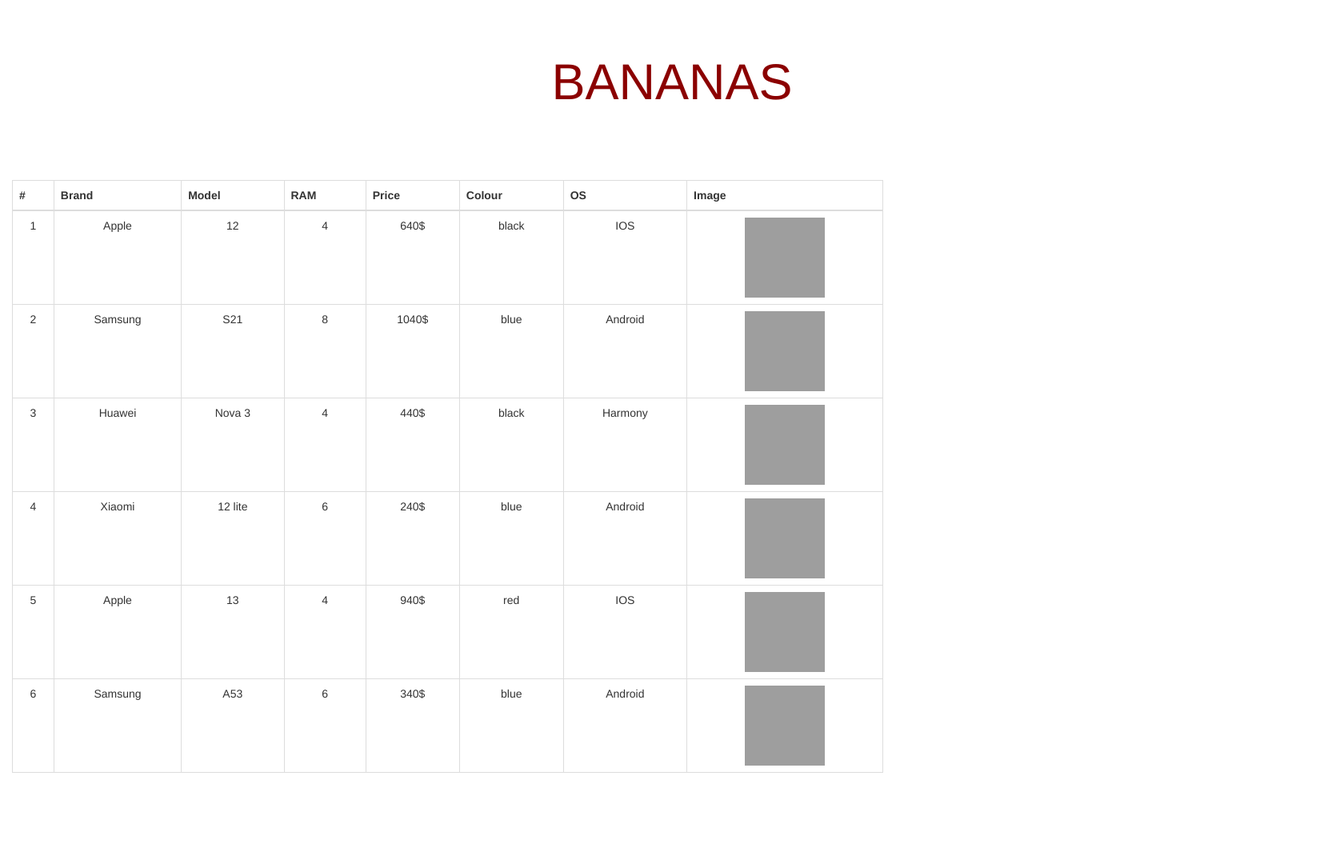
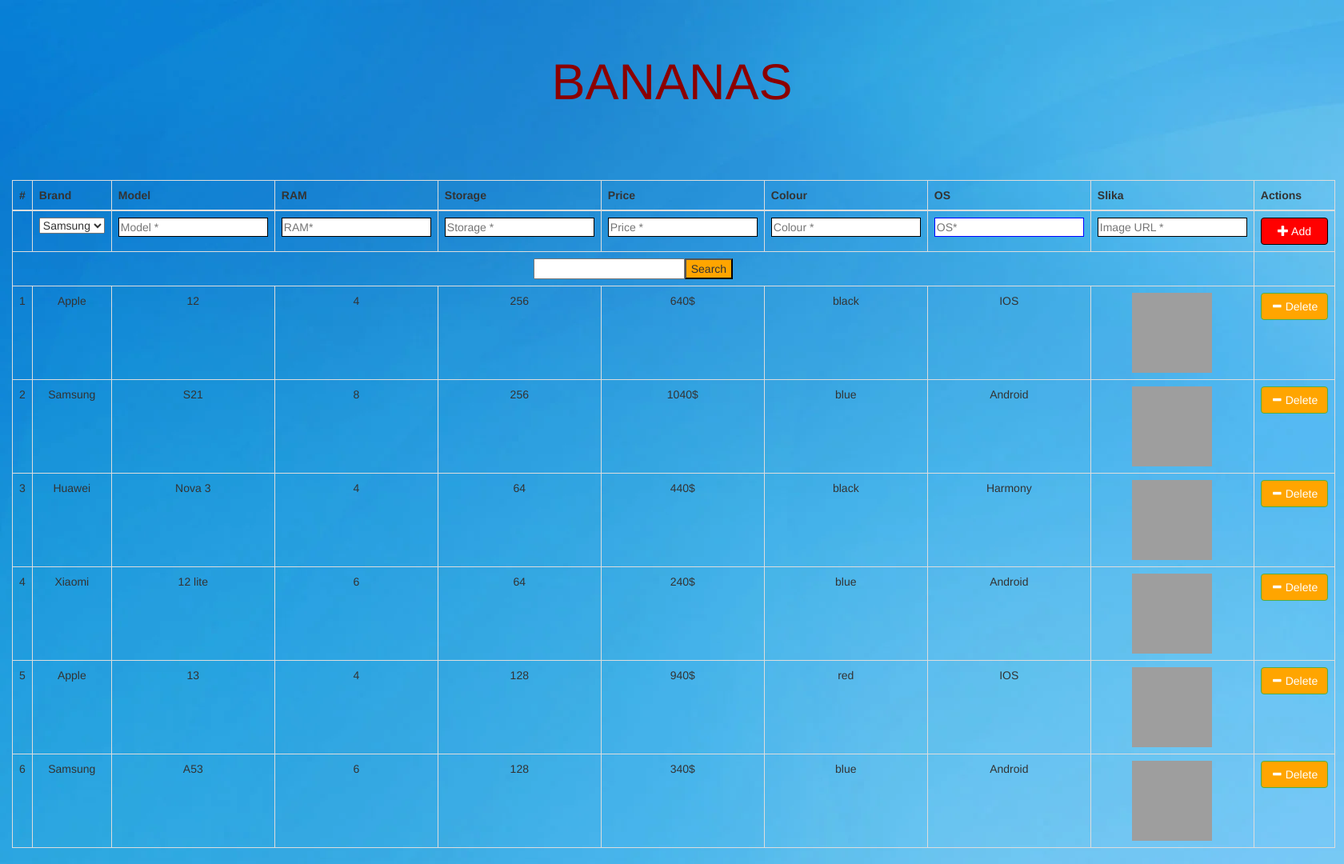
Before and after one commit to TralAlex/ITEH-Domaci1, a PHP site: page /products.php in a window 1680 px wide. Shown: the whole page at 80% size. Before the commit the page ends 966 px from the top, so only its background shows below. Run offline with PHP 8.4, Linux system fonts and the light colour scheme; the visitor is signed in with stand-in values (Sample User, id 1); data comes from the database, SQL or seed files in the repository; some libraries are stand-ins or nearby versions; grey boxes are pictures that could not be loaded.

Commit message:
Search, Delete are implemented using Ajax.

```diff
--- /dev/null
+++ b/js/main.js
@@ -0,0 +1,137 @@
+$("#dodajForm").submit(function(event){
+    event.preventDefault(); //da se ne refreshuje stranica
+    console.log("Dodaj je pokrenuto");
+    const $form = $(this);
+    const $inputs = $form.find("input, select, button");
+    const serijalizacija = $form.serialize();
+    console.log(serijalizacija);
+    debugger;
+    request = $.ajax({ //ajax prihvata json objekat
+        url: 'handler/add.php',
+        type: 'post',
+        data: serijalizacija
+    });
+
+    request.done(function(response, txtStatus, jqXHR){
+        console.log(response);
+        if(response !== "Error"){
+            alert("Rezervacija je dodata");
+            console.log("You have added device successfuly");
+            appandRow(response)
+            window.location.reload(true);
+        }else{
+            console.log(""+response);
+        }
+        console.log(response);
+    });
+
+    request.fail(function(jqXHR, textStatus, errorThrown){
+        console.error("Sledeca greska se desila: "+textStatus, errorThrown);
+    });
+
+});
+
+function deleteProduct(id){
+    console.log("Brisanje je pokrenuto", id);
+
+    request = $.ajax({ //ajax prihvata json objekat
+        url: 'handler/delete.php',
+        type: 'post',
+        data: { id }
+    });
+
+    request.done(function(response, txtStatus, jqXHR){
+        console.log(response);
+        if(response !== "Error"){
+            console.log("You have removed device successfuly");
+            window.location.reload(true);
+        }else{
+            console.log(""+response);
+        }
+        console.log(response);
+    });
+
+    request.fail(function(jqXHR, textStatus, errorThrown){
+        console.error("Sledeca greska se desila: "+textStatus, errorThrown);
+    });
+
+};
+
+function pretrazi() {
+    let input = document.getElementById("search");
+    let term = input.value.toUpperCase();
+
+    request = $.ajax({
+        url: 'handler/search.php',
+        type: 'post',
+        data: { term }
+    });
+    request.done(function(response, txtStatus, jqXHR){
+        console.log(response);
+        if(response !== "Error"){
+                let table = document.getElementById("tabela");
+                let tr = table.getElementsByTagName("tr");
+                console.log(tr);
+                for (let i = tr.length - 1; i >= 3; i--) {
+                    table.getElementsByTagName('tbody')[0].removeChild(tr[i]);
+                }
+                let array = JSON.parse(response);
+                for (let i = 0; i < array.length; i++) {
+                    const element = array[i];
+
+                    const child = creteChild(element);
+                    console.log(child);
+                    const newTag = document.createElement('tr');
+                    newTag.innerHTML = child;
+                    table.getElementsByTagName('tbody')[0].append(newTag);
+                }
+        }else{
+            console.log(""+response);
+        }
+        console.log(response);
+    });
+
+    request.fail(function(jqXHR, textStatus, errorThrown){
+        console.error("Sledeca greska se desila: "+textStatus, errorThrown);
+    });
+
+}
+
+
+function creteChild(obj) {
+    return `
+
+                <td>
+                    ${obj[0]}
+                </td>
+                <td>
+                    ${obj[10]}
+                </td>
+                <td>
+                    ${obj[1]}
+                </td>
+                <td>
+                    ${obj[2]}
+                </td>
+                <td>
+                    ${obj[3]}
+                </td>
+                <td>
+                    ${obj[4]}
+                </td>
+                <td>
+                    ${obj[5]}
+                </td>
+                <td>
+                    ${obj[6]}
+                </td>
+                <td><img src="${obj[7]}" alt="Phone" width="100" height="100"></td>
+                <td>
+                    <button id="btnObrisi" type="button" class="btn btn-success btn-block"
+                        onclick='deleteProduct(${obj[0]});'
+                        style="background-color: orange; 1px solid black;"><i
+                            class="glyphicon glyphicon-minus"></i>
+                        Delete
+                    </button>
+                </td>`;
+}
--- a/model/brand.php
+++ b/model/brand.php
@@ -12,7 +12,12 @@
    $this->products =$products;
 }
 
+public static function getAll(mysqli $conn)
+    {
+        $q = "SELECT * FROM brand ";
+        return $conn->query($q);
 
+    }
 
 }
 
--- a/model/product.php
+++ b/model/product.php
@@ -1,6 +1,7 @@
 <?php
 
-class Product{
+class Product
+{
     public $Productid;
     public $Brandid;
     public $model;
@@ -9,17 +10,19 @@
     public $price;
     public $colour;
     public $os;
-   public $image;
+    public $slika;
 
-public function __construct($Productid = null,$Brandid=null,$model=null,$ram=null,$price=null,$colour=null,$os=null,$image=null){
+    public function __construct($Productid = null, $Brandid = null, $model = null, $ram = null, $storage = null, $price = null, $colour = null, $os = null, $slika = null)
+    {
         $this->Productid = $Productid;
         $this->Brandid = $Brandid;
-   $this->model=$model;
-   $this->ram=$ram;
-   $this->price=$price;
-   $this->colour=$colour;
-   $this->os=$os;
-   $this->image=$image;
+        $this->model = $model;
+        $this->ram = $ram;
+        $this->storage = $storage;
+        $this->price = $price;
+        $this->colour = $colour;
+        $this->os = $os;
+        $this->slika = $slika;
     }
 
     public static function getAll(mysqli $conn)
@@ -29,6 +32,25 @@
 
     }
 
+
+    public static function add($Brandid = null, $model = null, $ram = null, $storage = null, $price = null, $colour = null, $os = null, $slika = null, mysqli $conn)
+    {
+        $q = "INSERT INTO product(Brandid, model, ram, storage, price, colour, os,slika) values($Brandid, '$model', '$ram', '$storage', '$price',  '$colour','$os', '$slika')";
+        return $conn->query($q);
+    }
+
+    public static function delete(int $id, mysqli $conn)
+    {
+        $q = "DELETE FROM product WHERE product.Productid = $id";
+        return $conn->query($q);
+    }
+
+    public static function search($term, mysqli $conn)
+    {
+        $q = "SELECT * FROM product INNER JOIN brand ON product.Brandid=brand.Brandid WHERE product.model like '%$term%' or brand.brandname like '%$term%'";
+        $result = $conn->query($q);
+        return $result->fetch_all();
+    }
 }
 
 ?>
--- a/products.php
+++ b/products.php
@@ -2,6 +2,7 @@
 
 require "dbBroker.php";
 require "model/product.php";
+require "model/brand.php";
 session_start();
 if (empty($_SESSION['loggeduser']) || $_SESSION['loggeduser'] == '') {
     header("Location: index.php");
@@ -9,7 +10,12 @@
 }
 
 $result = Product::getAll($conn);
+$sviBrendovi = Brand::getAll($conn);
 if (!$result) {
+    echo "ERROR<br>";
+    die();
+}
+if (!$sviBrendovi) {
     echo "ERROR<br>";
     die();
 }
@@ -17,18 +23,31 @@
     echo "Nema timova";
     die();
 }
+if ($sviBrendovi->num_rows == 0) {
+    echo "Nema timova";
+    die();
+}
 ?>
 <!DOCTYPE html>
 <html lang="en">
+
 <head>
     <meta charset="UTF-8">
     <meta http-equiv="X-UA-Compatible" content="IE=edge">
     <meta name="viewport" content="width=device-width, initial-scale=1.0">
     <link rel="stylesheet" href="https://maxcdn.bootstrapcdn.com/bootstrap/3.3.7/css/bootstrap.min.css">
+
+
     <title>BANANAS</title>
     <link rel="stylesheet" href="css/styles.css">
 </head>
+
 <body>
+    <style>
+        body {
+            background-image: url('plava.jpg');
+        }
+    </style>
 
     <script src="https://ajax.googleapis.com/ajax/libs/jquery/3.3.1/jquery.min.js"></script>
 
@@ -47,26 +66,90 @@
                         <th scope="col">Brand</th>
                         <th scope="col">Model</th>
                         <th scope="col">RAM</th>
+                        <th scope="col">Storage</th>
                         <th scope="col">Price</th>
                         <th scope="col">Colour</th>
                         <th scope="col">OS</th>
-                    <th scope="col">Image</th>
+                        <th scope="col">Slika</th>
+                        <th scope="col">Actions</th>
                     </tr>
                 </thead>
                 <tbody>
+                    <tr id="tr-Add">
+                        <form action="#" method="post" id="dodajForm">
+                            <td></td>
+                            <td>
+                                <select name="Brandid" id="Brandid">
+                                    <?php
+                                    while ($brand = $sviBrendovi->fetch_array()) {
+                                    ?>
+                                    <option value="<?php echo $brand["Brandid"] ?>">
+                                        <?php echo $brand["brandname"] ?>
+                                    </option>
+                                    <?php } ?>
+                                </select>
+                            </td>
+                            <td> <input type="text" style="border: 1px solid black" name="model" placeholder="Model *"
+                                    value="" /></td>
+                            <td> <input type="text" style="border: 1px solid black" name="ram" placeholder="RAM*"
+                                    value="" /></td>
+                            <td> <input type="text" style="border: 1px solid black" name="storage"
+                                    placeholder="Storage *" value="" /></td>
+                            <td> <input type="text" style="border: 1px solid black" name="price" placeholder="Price *"
+                                    value="" /></td>
+                            <td> <input type="text" style="border: 1px solid black" name="colour" placeholder="Colour *"
+                                    value="" /></td>
+                            <td> <input type="text" style="border: 1px solid blue" name="os" placeholder="OS*"
+                                    value="" /></td>
+                            <td> <input type="text" style="border: 1px solid black" name="slika"
+                                    placeholder="Image URL *" value="" /></td>
+                            <td> <button id="btnDodaj" type="submit" class="btn btn-success btn-block"
+                                    style="background-color: red; border: 1px solid black;"><i
+                                        class="glyphicon glyphicon-plus"></i> Add
+                                </button></td>
+
+                        </form>
+                    </tr>
+
+                    <tr>
+                        <td colspan="9"><input id="search" /><input type="button" onclick="pretrazi();"
+                                style="background-color: orange; 1px solid black;" value="Search" /></td>
+                    </tr>
                     <?php
                     while ($red = $result->fetch_array()) {
                     ?>
                     <tr id="tr-<?php echo $red["Productid"] ?>">
-                        <td><?php echo $red["Productid"] ?></td>
-                        <td><?php echo $red["brandname"] ?></td>
-                        <td><?php echo $red["model"] ?></td>
-                        <td><?php echo $red["ram"] ?></td>
-                        <td><?php echo $red["price"] ?></td>
-                        <td><?php echo $red["colour"] ?></td>
-                        <td><?php echo $red["os"] ?></td>
-                        <td><img src="<?php echo $red["image"] ?>" alt="Phone" width="100" height="100"></td>
-
+                        <td>
+                            <?php echo $red["Productid"] ?>
+                        </td>
+                        <td>
+                            <?php echo $red["brandname"] ?>
+                        </td>
+                        <td>
+                            <?php echo $red["model"] ?>
+                        </td>
+                        <td>
+                            <?php echo $red["ram"] ?>
+                        </td>
+                        <td>
+                            <?php echo $red["storage"] ?>
+                        </td>
+                        <td>
+                            <?php echo $red["price"] ?>
+                        </td>
+                        <td>
+                            <?php echo $red["colour"] ?>
+                        </td>
+                        <td>
+                            <?php echo $red["os"] ?>
+                        </td>
+                        <td><img src="<?php echo $red["slika"] ?>" alt="Phone" width="100" height="100"></td>
+                        <td><button id="btnObrisi" type="button" class="btn btn-success btn-block"
+                                onclick='deleteProduct(<?php echo $red["Productid"] ?>);'
+                                style="background-color: orange; 1px solid black;"><i
+                                    class="glyphicon glyphicon-minus"></i>
+                                Delete
+                            </button></td>
 
                     </tr>
                     <?php
@@ -83,5 +166,9 @@
         </div>
     </div>
 
+    <script src="https://www.kryogenix.org/code/browser/sorttable/sorttable.js"></script>
+    <script src="js/main.js"></script>
+    <script src="https://maxcdn.bootstrapcdn.com/bootstrap/3.3.7/js/bootstrap.min.js"></script>
 </body>
+
 </html>
--- a/shop.sql
+++ b/shop.sql
@@ -85,7 +85,7 @@
   `price` varchar(255) COLLATE utf8_unicode_ci NOT NULL,
   `colour` varchar(255) COLLATE utf8_unicode_ci NOT NULL,
   `os` varchar(255) COLLATE utf8_unicode_ci NOT NULL,
-  `image` varchar(255) COLLATE utf8_unicode_ci NOT NULL,
+  `slika` varchar(255) COLLATE utf8_unicode_ci,
   `Brandid` int,
   FOREIGN KEY (`Brandid`) REFERENCES brand(Brandid)
 ) ENGINE=InnoDB DEFAULT CHARSET=utf8 COLLATE=utf8_unicode_ci;
@@ -94,7 +94,7 @@
 -- Dumping data for table `product`
 --
 
-INSERT INTO `product` (`model`, `ram`, `storage`, `price`, `colour`, `os`, `Brandid`,`image`) VALUES
+INSERT INTO `product` (`model`, `ram`, `storage`, `price`, `colour`, `os`, `Brandid`,`slika`) VALUES
 ('12', '4','256','640$','black','IOS', 2,'https://www.mobilplanet.net/wp-content/uploads/2022/02/iphone-12-Black_4.jpg'),
 ('S21', '8','256','1040$','blue','Android', 1,'https://www.mobilplanet.net/wp-content/uploads/2022/02/iphone-12-Black_4.jpg'),
 ('Nova 3', '4','64','440$','black','Harmony', 4,'https://www.mobilplanet.net/wp-content/uploads/2022/02/iphone-12-Black_4.jpg'),
```
Also changed, not shown: handler/add.php (added, +14 -0 lines), handler/delete.php (added, +14 -0 lines), handler/search.php (added, +14 -0 lines), index.php (+51 -6 lines), banan10.jpg (added), banana.jpg (added), banana10.jpg (added), banana2.jpg (added), banana6.jpg (added), plava.jpg (added). Lines whose indentation alone changed are shown as unchanged.
